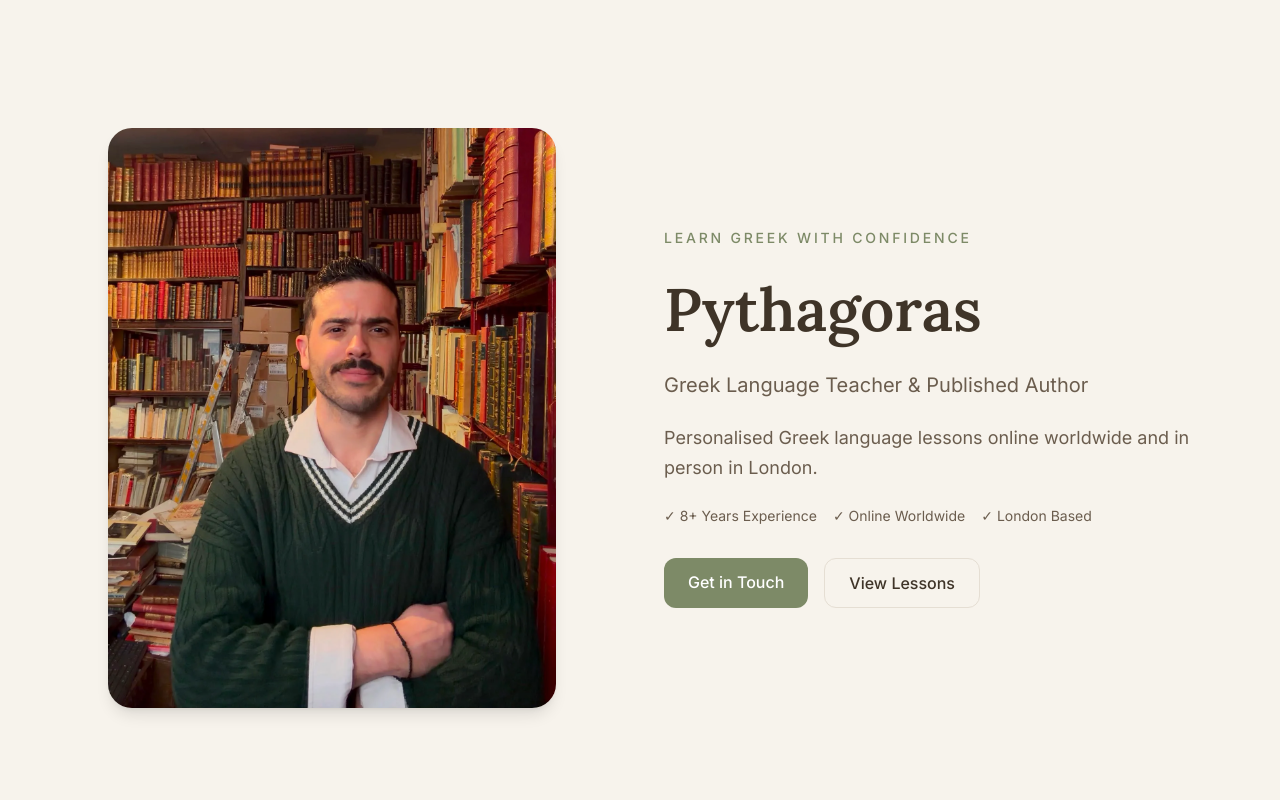
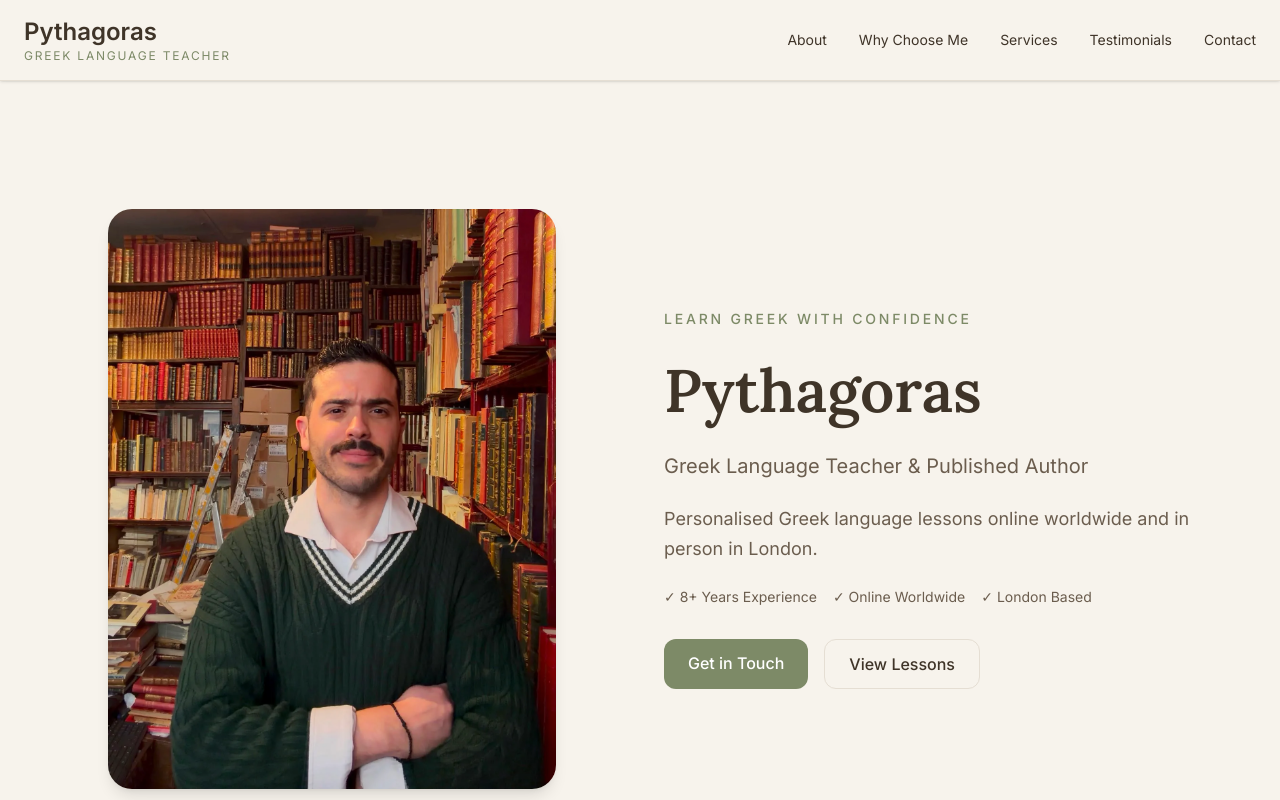
Before and after one commit to natko22/pythagoras-project, a Next.js app: page / in a window 1280 px wide. Shown: the top 800 px of the page. Built offline with nearby package versions, Linux system fonts and the light colour scheme.

Commit message:
add navbar and footer

```diff
--- a/app/components/About.tsx
+++ b/app/components/About.tsx
@@ -2,7 +2,11 @@
 
 export default function About() {
   return (
-    <section aria-labelledby="about-heading" className="bg-(--card) py-20">
+    <section
+      aria-labelledby="about-heading"
+      id="about"
+      className="bg-(--card) py-20"
+    >
       <div className="mx-auto max-w-6xl px-6">
         <div className="mb-12 text-center">
           <p className="mb-3 text-sm uppercase tracking-[0.2em] text-(--accent)">
--- a/app/components/Contact.tsx
+++ b/app/components/Contact.tsx
@@ -3,27 +3,30 @@
 
 export default function Contact() {
   return (
-    <section aria-labelledby="contact-heading" className="bg-[(--card)] py-24">
+    <section
+      id="contact"
+      aria-labelledby="contact-heading"
+      className="bg-[var(--card)] py-24 scroll-mt-24"
+    >
+      {" "}
       <div className="mx-auto max-w-4xl px-6 text-center">
-        <p className="mb-3 text-sm uppercase tracking-[0.2em] text-[(--accent)]">
-          {professor.contactSection.eyebrow}
+        {" "}
+        <p className="mb-3 text-sm uppercase tracking-[0.2em] text-[var(--accent)]">
+          {professor.contactSection.eyebrow}{" "}
         </p>
-
         <h2 id="contact-heading" className="mb-6 text-4xl font-semibold">
           {professor.contactSection.title}
         </h2>
-
-        <p className="mx-auto mb-10 max-w-2xl text-lg leading-8 text-[(--muted)]">
+        <p className="mx-auto mb-10 max-w-2xl text-lg leading-8 text-[var(--muted)]">
           {professor.contactSection.description}
         </p>
-
         <a
           href={`mailto:${professor.email}`}
           className="
         inline-flex
         items-center
         rounded-xl
-            bg-[(--accent)]
+        bg-[var(--accent)]
         px-8
         py-4
         font-medium
@@ -31,17 +34,16 @@
         transition-all
         duration-300
         hover:-translate-y-1
-            hover:bg-[(--accent-hover)]
+        hover:bg-[var(--accent-hover)]
         hover:shadow-md
         focus:outline-none
         focus:ring-2
-            focus:ring-[(--accent)]
+        focus:ring-[var(--accent)]
         focus:ring-offset-2
       "
         >
           {professor.contactSection.buttonText}
         </a>
-
         <EmailCopy email={professor.email} />
       </div>
     </section>
--- a/app/components/EmailCopy.tsx
+++ b/app/components/EmailCopy.tsx
@@ -22,7 +22,7 @@
 
   return (
     <div className="mt-6 flex items-center justify-center gap-3">
-      <p className="text-sm text-[(--muted)] transition-colors hover:text-[(--accent)]">
+      <p className="text-sm text-[var(--muted)] transition-colors hover:text-[var(--accent)]">
         {email}{" "}
       </p>
       <div className="relative">
@@ -37,14 +37,14 @@
         rounded-lg
         p-2
         transition-all
-        hover:bg-[(--card)]
+        hover:bg-[var(--card)]
         focus:outline-none
       "
         >
           {copied ? (
-            <Check size={18} className="text-[(--accent)]" />
+            <Check size={18} className="text-[var(--accent)]" />
           ) : (
-            <Copy size={18} className="text-[(--muted)]" />
+            <Copy size={18} className="text-[var(--muted)]" />
           )}
         </button>
 
@@ -57,7 +57,7 @@
           -translate-x-1/2
           whitespace-nowrap
           rounded-md
-          bg-[(--foreground)]
+          bg-[var(--foreground)]
           px-2
           py-1
           text-xs
--- /dev/null
+++ b/app/components/Footer.tsx
@@ -0,0 +1,18 @@
+import { professor } from "../data/professor";
+
+export default function Footer() {
+  return (
+    <footer className="border-t border-[var(--border)] bg-[var(--accent)] py-10">
+      <div className="mx-auto max-w-7xl px-6 text-center">
+        <p className="font-heading text-2xl text-white">{professor.name}</p>
+
+        <p className="mt-3 text-white/90">{professor.title}</p>
+        <p className="mt-2 text-sm text-white/80">London • Online Worldwide</p>
+
+        <p className="mt-6 text-xs text-white/70">
+          © {new Date().getFullYear()} All Rights Reserved
+        </p>
+      </div>
+    </footer>
+  );
+}
--- /dev/null
+++ b/app/components/Navbar.tsx
@@ -0,0 +1,78 @@
+"use client";
+
+import { useState } from "react";
+import { Menu, X } from "lucide-react";
+
+export default function Navbar() {
+  const [isOpen, setIsOpen] = useState(false);
+
+  const links = [
+    { href: "#about", label: "About" },
+    { href: "#why-choose-me", label: "Why Choose Me" },
+    { href: "#services", label: "Services" },
+    { href: "#testimonials", label: "Testimonials" },
+    { href: "#contact", label: "Contact" },
+  ];
+
+  return (
+    <header className="sticky top-0 z-50 border-b border-[var(--border)] bg-[var(--background)]/95 shadow-sm backdrop-blur-md">
+      <nav className="mx-auto max-w-7xl px-6">
+        <div className="flex items-center justify-between py-4">
+          {/* Logo / Branding */}
+          <a href="#top" className="group">
+            <p className="font-heading text-2xl font-semibold text-[var(--foreground)] transition-colors group-hover:text-[var(--accent)]">
+              Pythagoras
+            </p>
+
+            <p className="text-xs uppercase tracking-[0.15em] text-[var(--accent)]">
+              Greek Language Teacher
+            </p>
+          </a>
+
+          {/* Desktop Navigation */}
+          <ul className="hidden items-center gap-8 text-sm md:flex">
+            {links.map((link) => (
+              <li key={link.label}>
+                <a
+                  href={link.href}
+                  className="transition-colors hover:text-[var(--accent)]"
+                >
+                  {link.label}
+                </a>
+              </li>
+            ))}
+          </ul>
+
+          {/* Mobile Menu Button */}
+          <button
+            type="button"
+            aria-label="Toggle menu"
+            onClick={() => setIsOpen(!isOpen)}
+            className="cursor-pointer rounded-lg p-2 transition hover:bg-[var(--card)] md:hidden"
+          >
+            {isOpen ? <X size={24} /> : <Menu size={24} />}
+          </button>
+        </div>
+
+        {/* Mobile Menu */}
+        {isOpen && (
+          <div className="border-t border-[var(--border)] py-4 md:hidden">
+            <ul className="flex flex-col gap-4">
+              {links.map((link) => (
+                <li key={link.label}>
+                  <a
+                    href={link.href}
+                    onClick={() => setIsOpen(false)}
+                    className="block transition-colors hover:text-[var(--accent)]"
+                  >
+                    {link.label}
+                  </a>
+                </li>
+              ))}
+            </ul>
+          </div>
+        )}
+      </nav>
+    </header>
+  );
+}
--- a/app/components/Testimonials.tsx
+++ b/app/components/Testimonials.tsx
@@ -4,10 +4,14 @@
 
 export default function Testimonials() {
   return (
-    <section aria-labelledby="testimonials-heading" className="py-20">
+    <section
+      aria-labelledby="testimonials-heading"
+      id="testimonials"
+      className="py-20"
+    >
       <div className="mx-auto max-w-6xl px-6">
         <div className="mb-12 text-center">
-          <p className="mb-3 text-sm uppercase tracking-[0.2em] text-(--accent)">
+          <p className="mb-3 text-sm uppercase tracking-[0.2em] text-[var(--accent)]">
             {professor.testimonialsSection.eyebrow}
           </p>
 
@@ -22,8 +26,8 @@
               key={testimonial.name}
               className="
                 rounded-2xl
-                border border-(--border)
-                bg-(--card)
+                border border-[var(--border)]
+                bg-[var(--card)]
                 p-6
                 transition-all
                 duration-300
@@ -33,7 +37,7 @@
             >
               {/* Stars */}
               <div
-                className="mb-4 flex gap-1 text-[(--accent)]"
+                className="mb-4 flex gap-1 text-[var(--accent)]"
                 aria-label="5 star review"
               >
                 {[...Array(5)].map((_, index) => (
@@ -42,7 +46,7 @@
               </div>
 
               {/* Review */}
-              <blockquote className="mb-6 leading-relaxed text-[(--muted)]">
+              <blockquote className="mb-6 leading-relaxed text-[var(--muted)]">
                 &quot;{testimonial.review}&quot;
               </blockquote>
 
@@ -50,7 +54,7 @@
               <footer>
                 <p className="font-semibold">{testimonial.name}</p>
 
-                <p className="text-sm text-[(--muted)]">
+                <p className="text-sm text-[var(--muted)]">
                   {testimonial.country}
                 </p>
               </footer>
--- a/app/components/WhyChooseMe.tsx
+++ b/app/components/WhyChooseMe.tsx
@@ -2,7 +2,11 @@
 
 export default function WhyChooseMe() {
   return (
-    <section aria-labelledby="why-choose-me-heading" className="py-20">
+    <section
+      aria-labelledby="why-choose-me-heading"
+      id="why-choose-me"
+      className="py-20"
+    >
       <div className="mx-auto max-w-6xl px-6">
         <div className="mb-12 text-center">
           <p className="mb-3 text-sm uppercase tracking-[0.2em] text-(--accent)">
--- a/app/layout.tsx
+++ b/app/layout.tsx
@@ -1,6 +1,9 @@
 import type { Metadata } from "next";
 import { Inter, Lora } from "next/font/google";
 import "./globals.css";
+
+import Navbar from "./components/Navbar";
+import Footer from "./components/Footer";
 
 const inter = Inter({
   subsets: ["latin"],
@@ -26,7 +29,11 @@
   return (
     <html lang="en">
       <body className={`${inter.variable} ${lora.variable} antialiased`}>
-        {children}
+        <Navbar />
+
+        <main id="top">{children}</main>
+
+        <Footer />
       </body>
     </html>
   );
```
Lines whose indentation alone changed are shown as unchanged.
